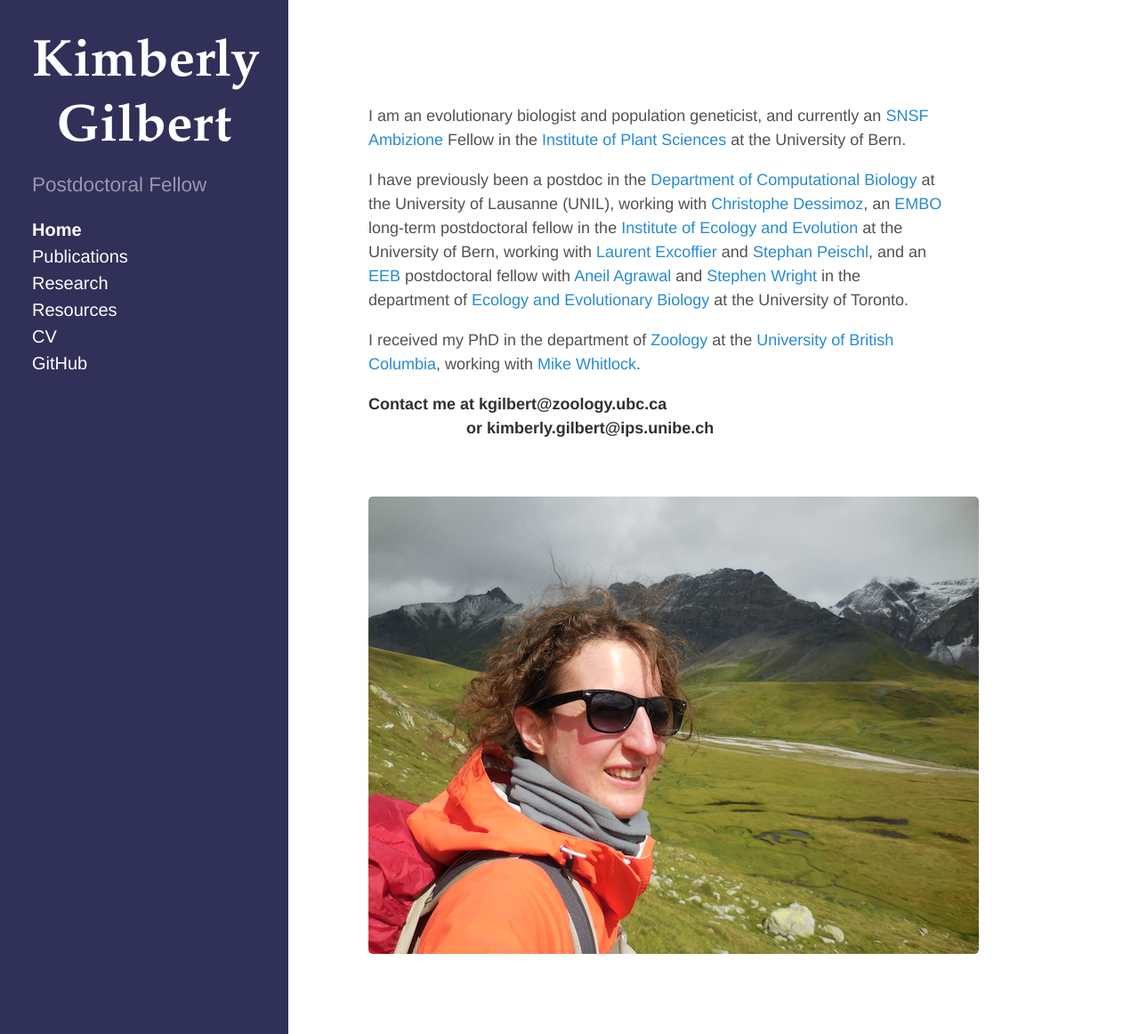
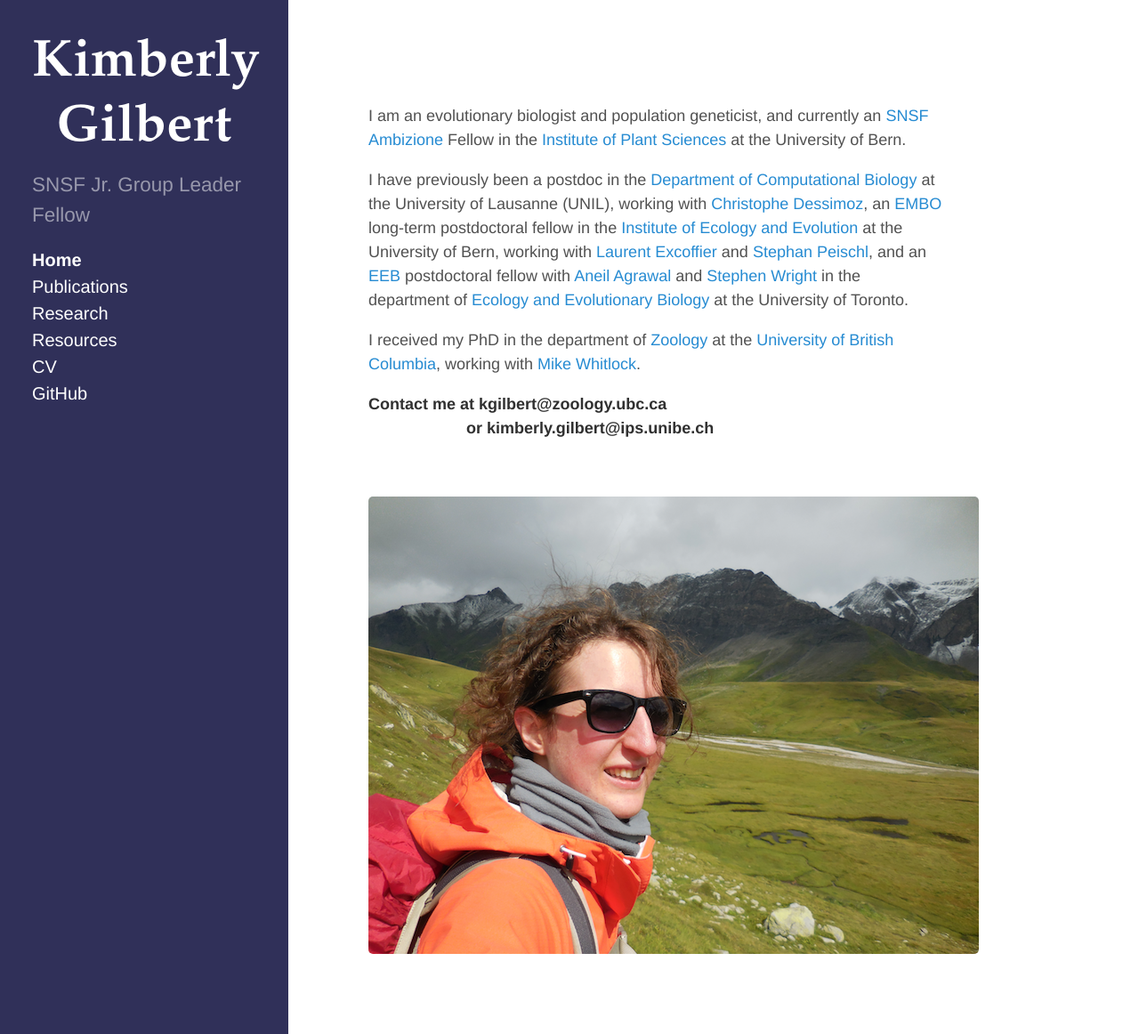
Before and after one commit to kjgilbert/kjgilbert.github.io, a Jekyll site: the page built from index.md, in a window 1280 px wide and 1162 px high. Shown: the whole window at 89% size. Built offline with Jekyll 4.4.1, drawn with Linux system fonts in a browser that asks for light colours; Markdown is read by kramdown in place of the engine named in the settings.

Commit message:
fix sidebar

```diff
--- a/_config.yml
+++ b/_config.yml
@@ -7,8 +7,8 @@ permalink:        pretty
 
 # Setup
 title:            Kimberly Gilbert
-tagline:          'Postdoctoral Fellow'
-description:      'Postdoctoral Fellow'
+tagline:          'SNSF Jr. Group Leader Fellow'
+description:      'SNSF Jr. Group Leader Fellow'
 url:              http://kjgilbert/github.io
 
 author:
```
